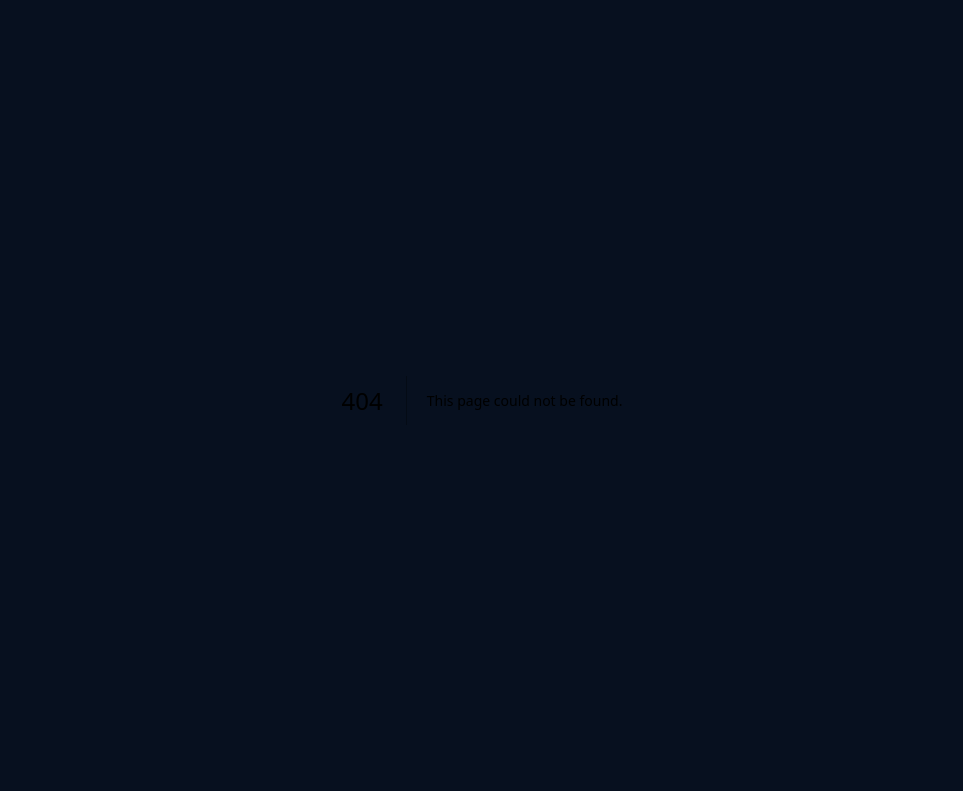
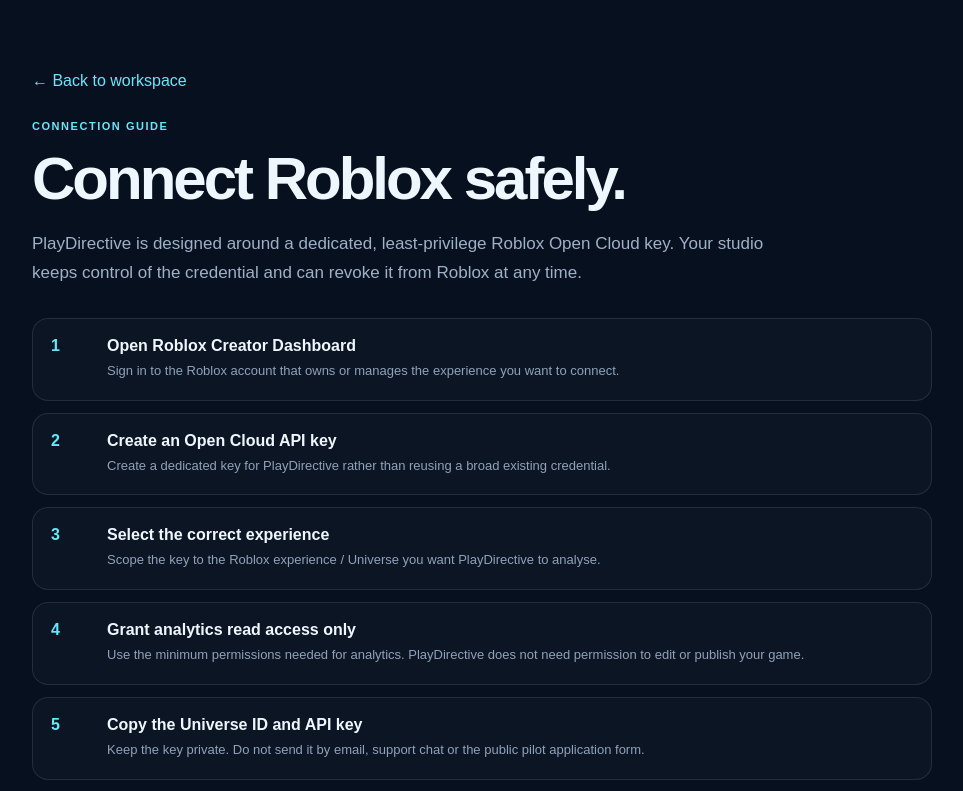
Before and after one commit to danielwauer-maker/roblox-decision-engine, a Next.js app in the folder apps/web/: page /help/roblox-connection in a window 1280 px wide. Before the commit this address had no page. Shown: the top 791 px of the page, without its empty margins (158-1121 px from the left). Built offline with nearby package versions, Linux system fonts and the light colour scheme.

Commit message:
docs(r17): add customer Roblox connection guide

```diff
--- /dev/null
+++ b/apps/web/app/help/roblox-connection/page.tsx
@@ -0,0 +1,23 @@
+export default function RobloxConnectionHelpPage() {
+  const steps = [
+    ["1", "Open Roblox Creator Dashboard", "Sign in to the Roblox account that owns or manages the experience you want to connect."],
+    ["2", "Create an Open Cloud API key", "Create a dedicated key for PlayDirective rather than reusing a broad existing credential."],
+    ["3", "Select the correct experience", "Scope the key to the Roblox experience / Universe you want PlayDirective to analyse."],
+    ["4", "Grant analytics read access only", "Use the minimum permissions needed for analytics. PlayDirective does not need permission to edit or publish your game."],
+    ["5", "Copy the Universe ID and API key", "Keep the key private. Do not send it by email, support chat or the public pilot application form."],
+    ["6", "Paste it into your private workspace", "Open PlayDirective → Owner setup → Connect a Roblox experience, then run Sync last 30 days."],
+  ];
+
+  return (
+    <main style={{ minHeight: "100vh", background: "#07101f", color: "#eef7ff", fontFamily: "Arial, sans-serif" }}>
+      <section style={{ maxWidth: 900, margin: "0 auto", padding: "72px 22px 90px" }}>
+        <a href="/app/workspace" style={{ color: "#67e8f9", textDecoration: "none" }}>← Back to workspace</a>
+        <div style={{ marginTop: 30, color: "#67e8f9", fontSize: 11, fontWeight: 800, letterSpacing: ".14em", textTransform: "uppercase" }}>Connection guide</div>
+        <h1 style={{ margin: "12px 0 0", fontSize: "clamp(40px,8vw,60px)", letterSpacing: "-.05em" }}>Connect Roblox safely.</h1>
+        <p style={{ maxWidth: 760, color: "#9fb1c7", fontSize: 17, lineHeight: 1.7 }}>PlayDirective is designed around a dedicated, least-privilege Roblox Open Cloud key. Your studio keeps control of the credential and can revoke it from Roblox at any time.</p>
+        <div style={{ marginTop: 30, display: "grid", gap: 12 }}>{steps.map(([id,title,copy]) => <article key={id} style={{ display: "grid", gridTemplateColumns: "42px minmax(0,1fr)", gap: 14, border: "1px solid rgba(255,255,255,.1)", borderRadius: 16, padding: 18, background: "rgba(255,255,255,.025)" }}><div style={{ color: "#67e8f9", fontWeight: 900 }}>{id}</div><div><strong>{title}</strong><p style={{ margin: "6px 0 0", color: "#8fa2ba", lineHeight: 1.6, fontSize: 13 }}>{copy}</p></div></article>)}</div>
+        <div style={{ marginTop: 24, border: "1px solid rgba(134,239,172,.2)", background: "rgba(134,239,172,.04)", borderRadius: 16, padding: 18, color: "#c7d5e5", lineHeight: 1.65 }}>PlayDirective encrypts the API key before database storage. The key is not returned to browser JavaScript or displayed in the operator console, and it is not sent to the AI analyst.</div>
+      </section>
+    </main>
+  );
+}
```
